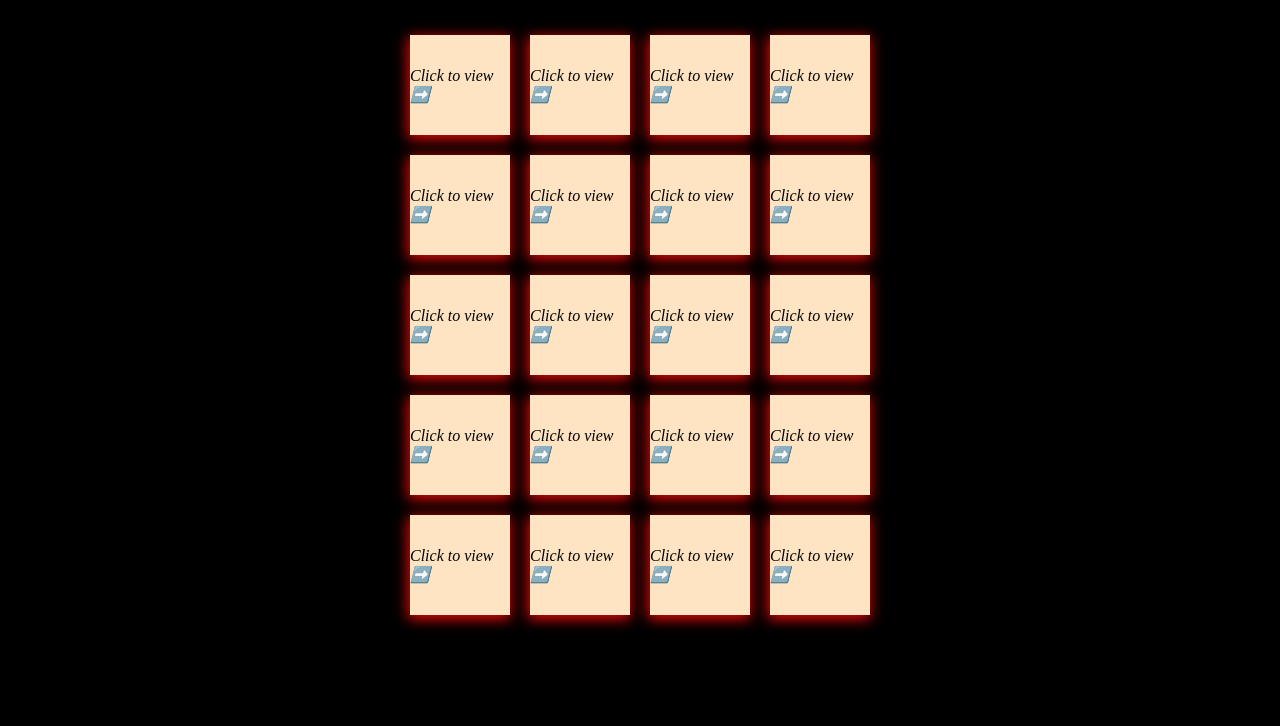
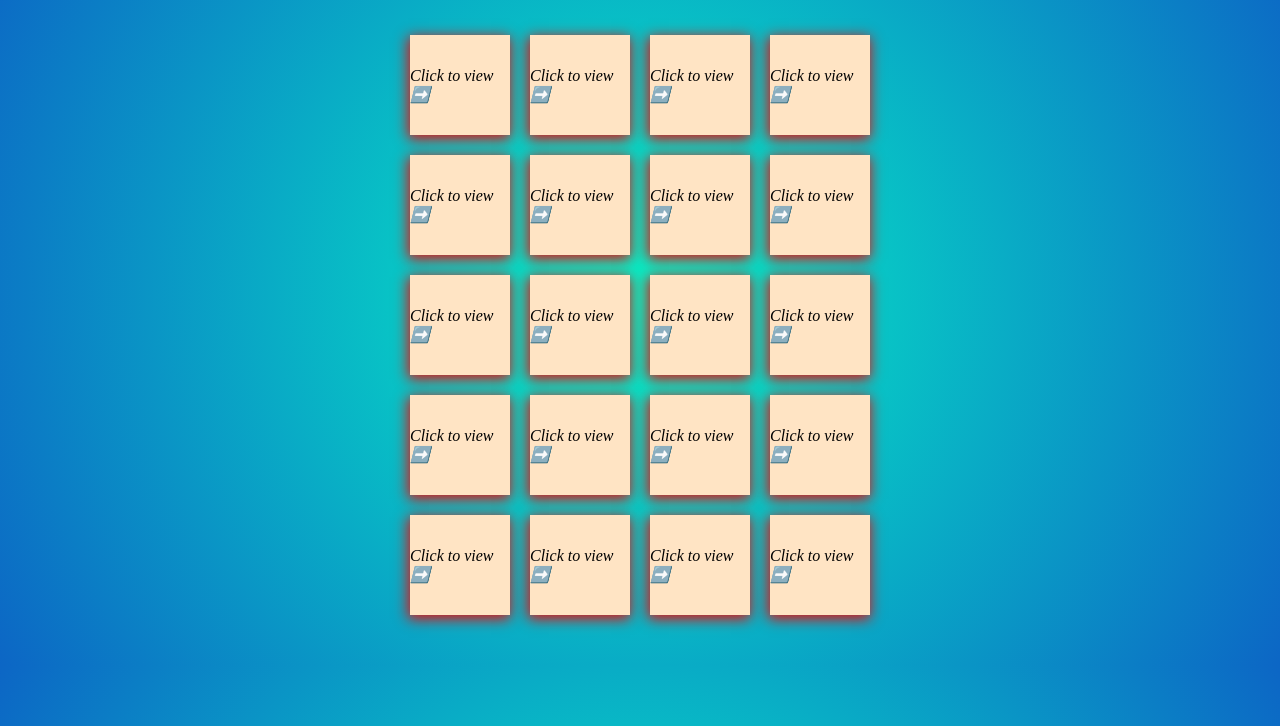
Before and after one commit to ajayprince692/Memory-game, a plain HTML site: page index.html in a window 1280 px wide. Shown: the part 74-800 px from the top of the page. Drawn offline with Linux system fonts and the light colour scheme.

Commit message:
style updated

```diff
--- a/style.css
+++ b/style.css
@@ -1,5 +1,6 @@
 body {
-  background-color: rgb(0, 0, 0);
+  background-image: radial-gradient(circle at center center, rgb(6, 242, 198),rgb(12, 102, 197));
+
 }
 
 
```
